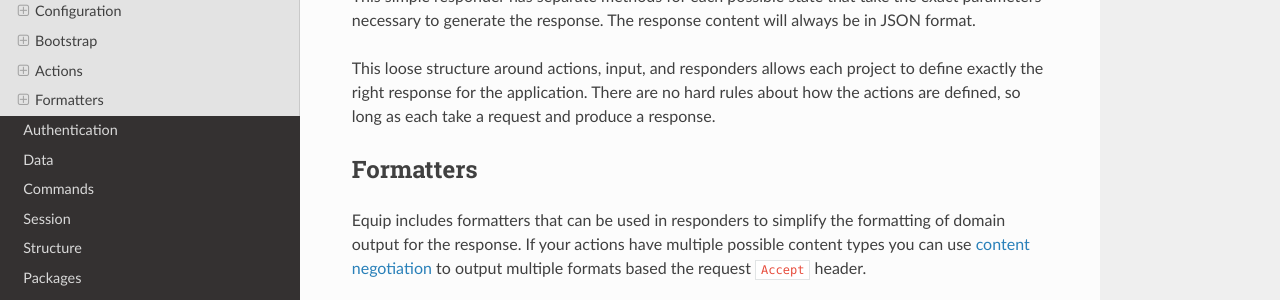
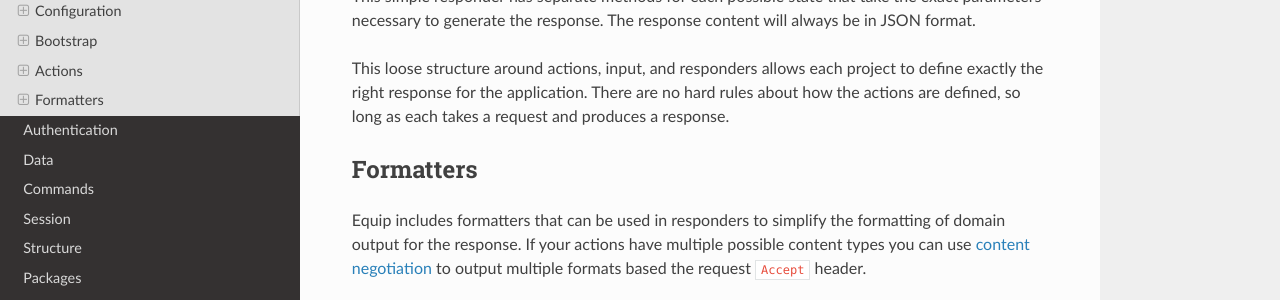
Before and after one commit to equip/framework, an MkDocs documentation site: the page built from docs/index.md, in a window 1280 px wide and 900 px high, scrolled down 11196 px. Shown: the part 199-499 px from the top of the window. Built offline with MkDocs 1.6.1, drawn with Linux system fonts in a browser that asks for light colours; nearby versions of some CDN libraries; old or Windows-style settings are respelled for this version of MkDocs.

Commit message:
Fix pluralization
English is hard, mmk.

```diff
--- a/docs/index.md
+++ b/docs/index.md
@@ -533,7 +533,7 @@ class LoginResponder
 
 This simple responder has separate methods for each possible state that take the exact parameters necessary to generate the response. The response content will always be in JSON format.
 
-This loose structure around actions, input, and responders allows each project to define exactly the right response for the application. There are no hard rules about how the actions are defined, so long as each take a request and produce a response.
+This loose structure around actions, input, and responders allows each project to define exactly the right response for the application. There are no hard rules about how the actions are defined, so long as each takes a request and produces a response.
 
 ## Formatters
 
```
